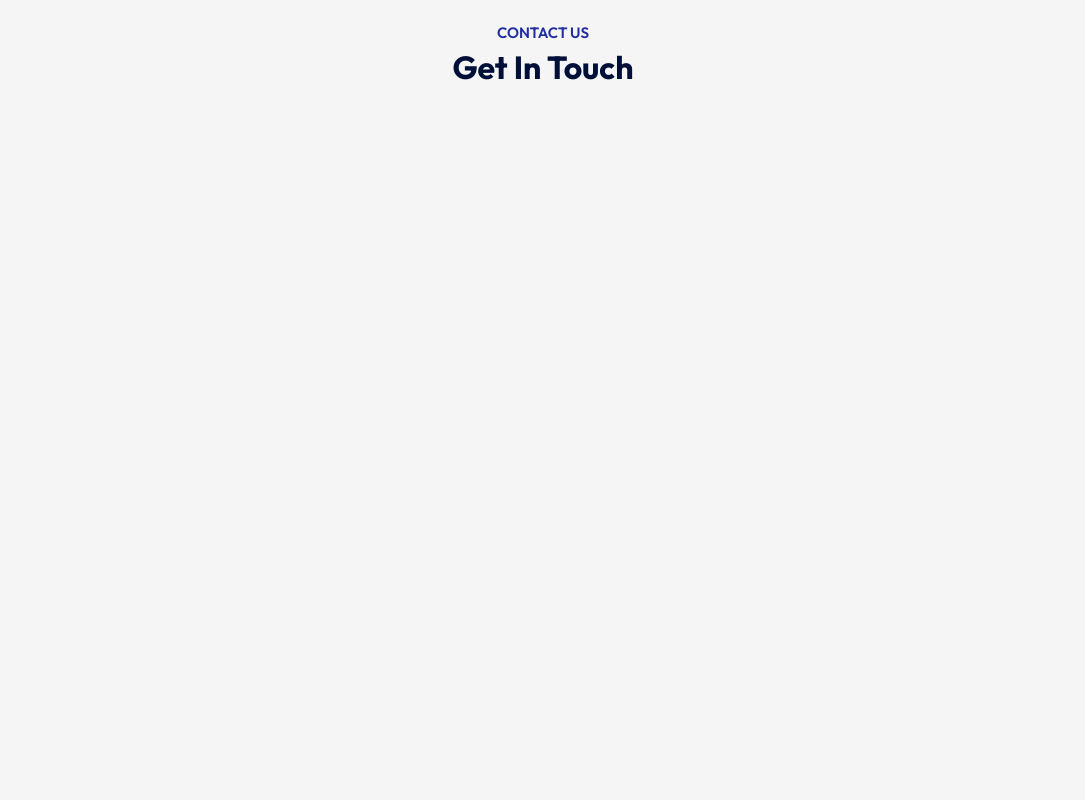
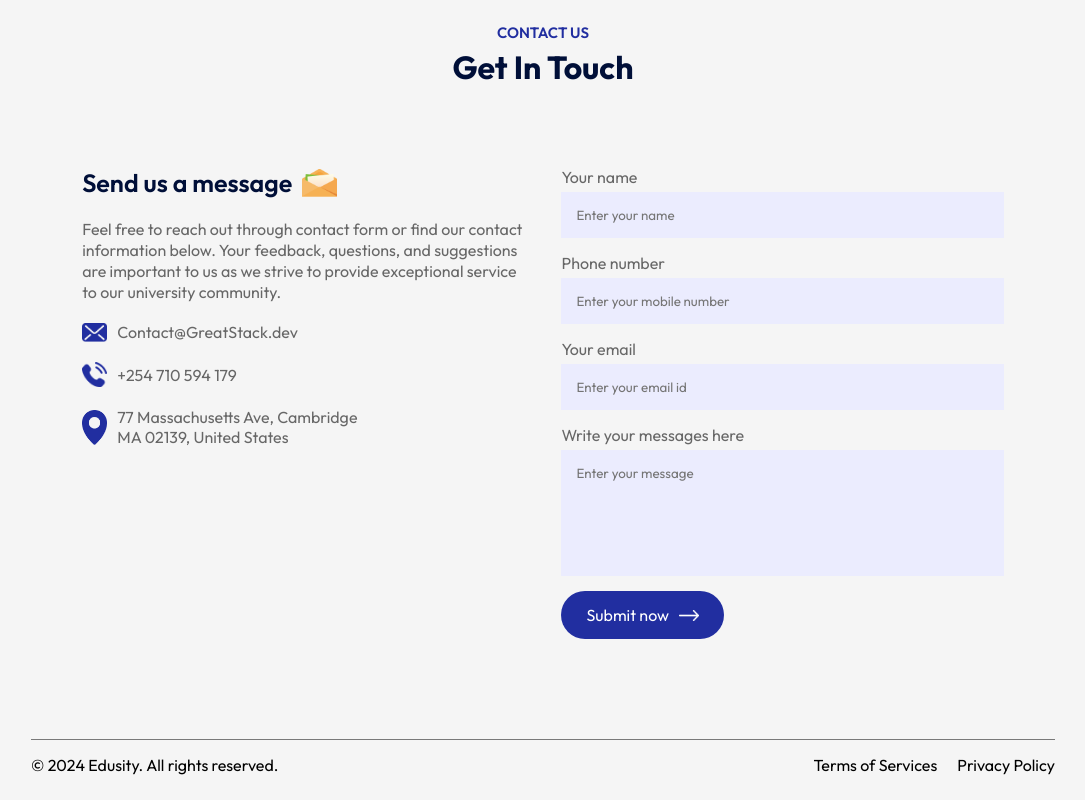
Before and after one commit to Hastycodea/SchoolSite, a React (Vite) app: page / in a window 1280 px wide. Shown: the part 2978-3778 px from the top of the page, without its empty margins (97-1182 px from the left). Before the commit the page ends 3095 px from the top, so only its background shows below. Built offline with nearby package versions, Linux system fonts and the light colour scheme.

Commit message:
ui finished

```diff
--- a/src/App.jsx
+++ b/src/App.jsx
@@ -6,6 +6,8 @@
 import About from "./components/About/About";
 import Campus from "./components/Campus/Campus";
 import Testimonials from "./components/Testimonials/Testimonials";
+import Contact from "./components/Contact/Contact";
+import Footer from "./components/Footer/Footer";
 
 
 const App = () => {
@@ -22,6 +24,8 @@
         <Title title="What Student Says" subTitle="TESTIMONIALS" />
         <Testimonials />
         <Title title="Get in touch" subTitle="Contact Us" />
+        <Contact />
+        <Footer />
       </div>
     </div>
   );
--- a/src/components/Contact/Contact.css
+++ b/src/components/Contact/Contact.css
@@ -0,0 +1,52 @@
+
+.contact{
+    margin: 80px auto;
+    max-width: 90%;
+    display: flex;
+    align-content: center;
+    justify-content: space-between;
+}
+.contact-col{
+    flex-basis: 48%;
+    color: #676767;
+}
+.contact-col h3{
+    color: #000F38;
+    font-weight: 600;
+    font-size: 25px;
+    display: flex;
+    align-items: center;
+    margin-bottom: 20px;
+}
+.contact-col h3 img{
+    width: 35px;
+    margin-left: 10px;
+}
+.contact-col p{
+    max-width: 450px;
+    line-height: 1.3;
+}
+.contact-col ul li{
+    display: flex;
+    align-items: center;
+    margin: 20px 0;
+}
+.contact-col ul li img{
+    width: 25px;
+    margin-right: 10px;
+}
+.contact form input, .contact form textarea{
+    display: block;
+    width: 100%;
+    background: #ebecfe;
+    padding: 15px;
+    border: 0;
+    outline: 0;
+    margin-bottom: 15px;
+    margin-top: 5px;
+    resize: none;
+}
+.contact span{
+    display: block;
+    margin: 20px 0;
+}
--- a/src/components/Contact/Contact.jsx
+++ b/src/components/Contact/Contact.jsx
@@ -1,12 +1,49 @@
-import React from 'react'
-import './Contact.css'
+import React from "react";
+import "./Contact.css";
+import msg_icon from "../../assets/msg-icon.png"
+import mail_icon from "../../assets/mail-icon.png"
+import phone_icon from "../../assets/phone-icon.png"
+import location_icon from "../../assets/location-icon.png"
+import white_arrow from "../../assets/white-arrow.png"
+
+
 
 const Contact = () => {
   return (
     <div className="contact">
+      <div className="contact-col">
+        <h3>Send us a message <img src={msg_icon} alt="" /></h3>
+        <p>
+          Feel free to reach out through contact form or find our contact
+          information below. Your feedback, questions, and suggestions are
+          important to us as we strive to provide exceptional service to our
+          university community.
+        </p>
+        <ul>
+          <li> <img src={mail_icon} alt="" />Contact@GreatStack.dev</li>
+          <li><img src={phone_icon} alt="" />+254 710 594 179</li>
+          <li><img src={location_icon} alt="" />
+            77 Massachusetts Ave, Cambridge<br></br>
+            MA 02139, United States
+          </li>
+        </ul>
+      </div>
+      <div className="contact-col">
+        <form>
+          <label>Your name</label>
+          <input type="text" name="name" placeholder="Enter your name" />
+          <label>Phone number</label>
+          <input type="tel" name="phone" placeholder="Enter your mobile number" />
+          <label>Your email</label>
+          <input type="email" name="email" placeholder="Enter your email id" />
+          <label>Write your messages here</label>
+          <textarea name="message" rows="6" placeholder="Enter your message" required></textarea>
+          <button type="submit" className="btn dark-btn">Submit now <img src={white_arrow} alt="" /></button>
+        </form>
+        <span></span>
+      </div>
+    </div>
+  );
+};
 
-    </div>
-  )
-}
-
-export default Contact
+export default Contact;
--- /dev/null
+++ b/src/components/Footer/Footer.css
@@ -0,0 +1,13 @@
+.footer{
+    margin: 10px auto;
+    display: flex;
+    align-items: center;
+    justify-content: space-between;
+    border-top: 1px solid #797979;
+    padding: 15px 0;
+}
+.footer ul li{
+    list-style: none;
+    display: inline-block;
+    margin-left: 20px;
+}
--- /dev/null
+++ b/src/components/Footer/Footer.jsx
@@ -0,0 +1,16 @@
+import React from 'react'
+import './Footer.css'
+
+const Footer = () => {
+  return (
+    <div className="footer">
+        <p>© 2024 Edusity. All rights reserved.</p>
+        <ul>
+            <li>Terms of Services</li>
+            <li>Privacy Policy</li>
+        </ul>
+    </div>
+  )
+}
+
+export default Footer
```
